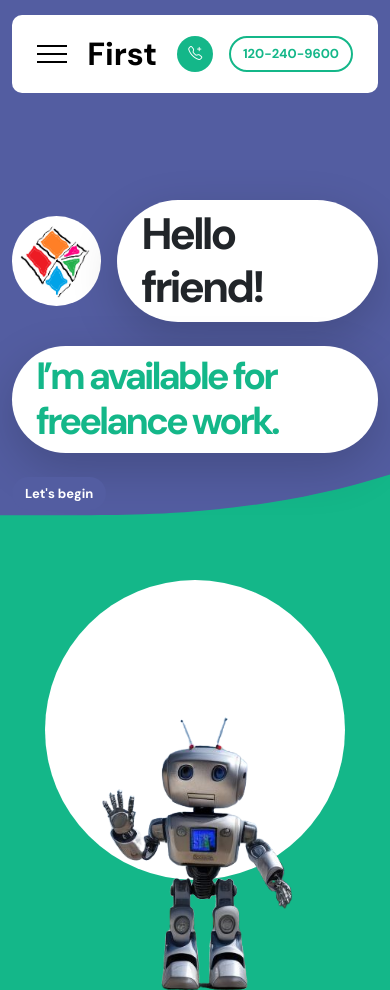
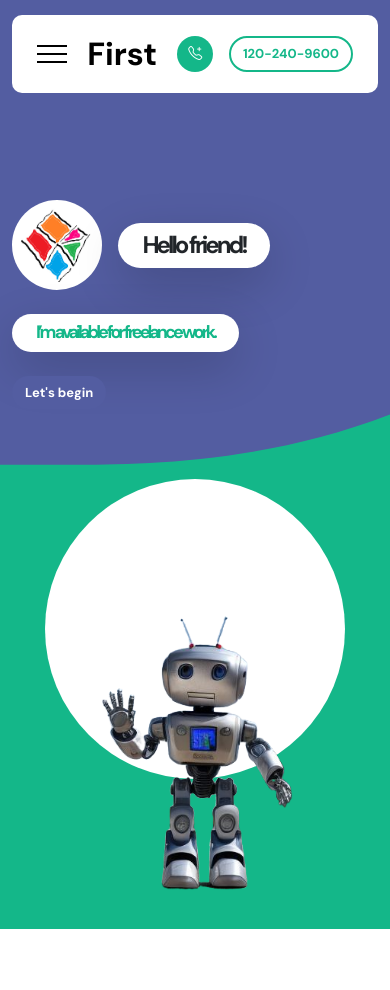
Before and after one commit to MrKarne/webxfearless, a plain HTML site: page bro.html in a window 390 px wide. Shown: the top 990 px of the page. Drawn offline with Linux system fonts and the light colour scheme; a script that the page names is missing.

Commit message:
Update for mobile responsiveness

```diff
--- a/css/templatemo-first-portfolio-style.css
+++ b/css/templatemo-first-portfolio-style.css
@@ -96,6 +96,22 @@ h5 {
 h6 {
   font-size: var(--h6-font-size);
 }
+
+/* For better heading style on mobile  */
+@media (max-width: 768px) {
+  .hero-title {
+      font-size: 24px !important;
+  }
+
+  .hero-text h2 {
+      font-size: 18px !important;
+  }
+
+  .hero-text p {
+      font-size: 18px !important;
+  }
+}
+/* end  */
 
 p {
   color: var(--p-color);
```
